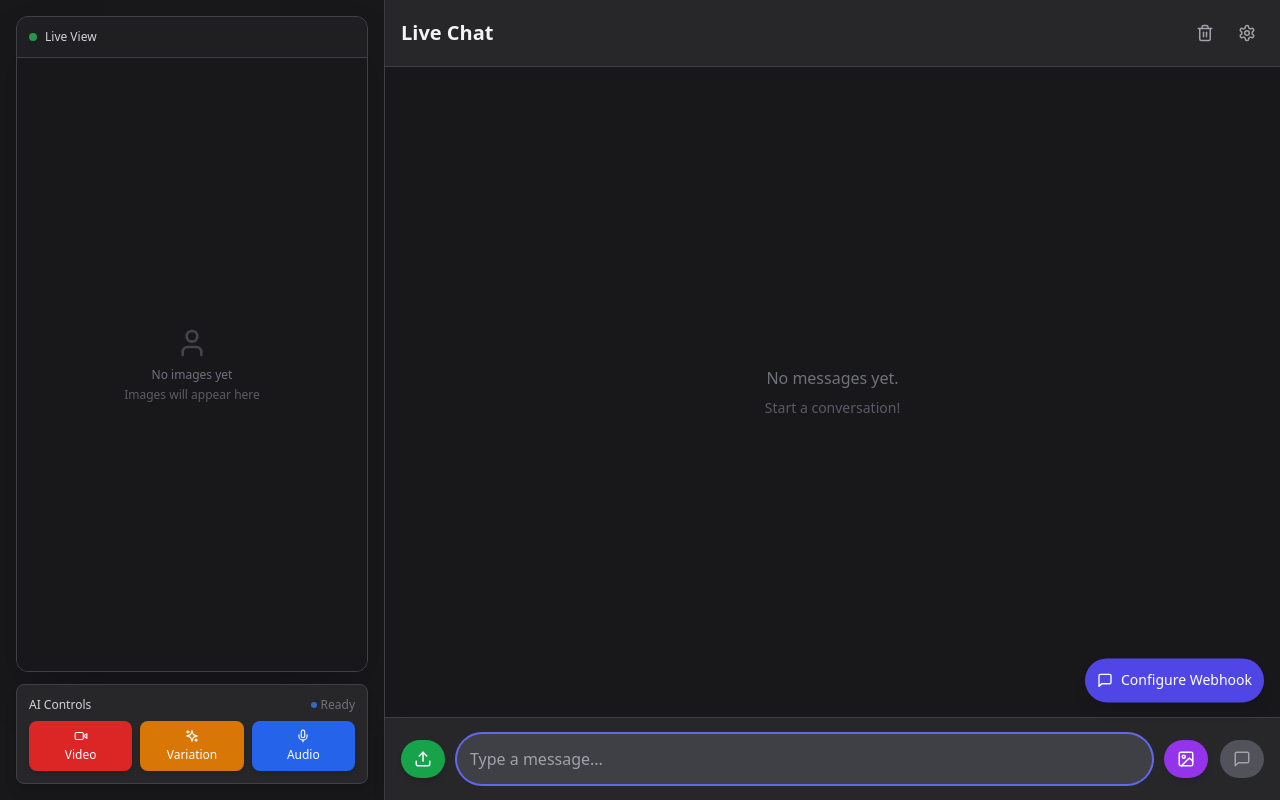
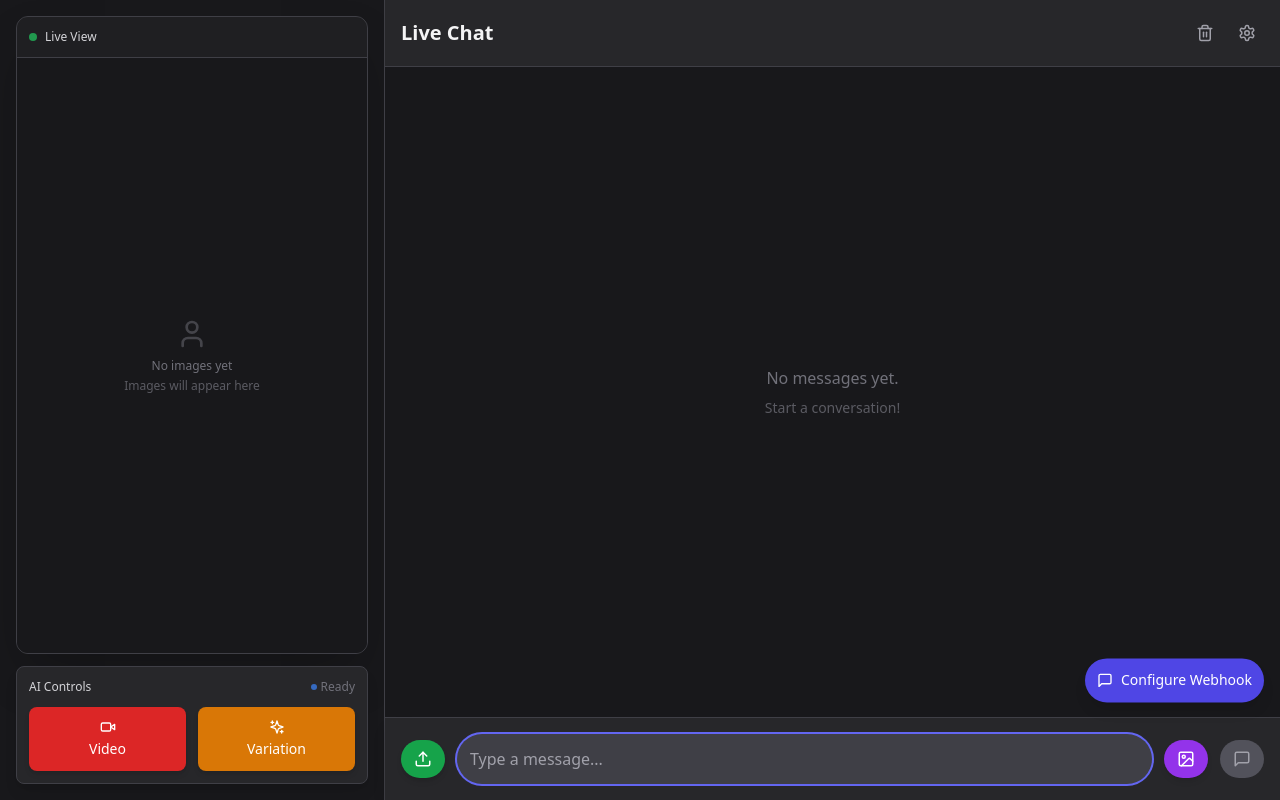
Before and after one commit to robertboulos/chatenhanced, a React (Vite) app: page / in a window 1280 px wide. Built offline with nearby package versions, Linux system fonts and the light colour scheme.

Commit message:
Fix Audio Implementation - Remove from Controls, Add to Messages

```diff
--- a/src/components/LiveView/LiveViewControls.tsx
+++ b/src/components/LiveView/LiveViewControls.tsx
@@ -2,7 +2,6 @@ import React, { useState } from 'react';
 import { motion } from 'framer-motion';
 import {
   Video,
-  Mic,
   Sparkles
 } from 'lucide-react';
 import toast from 'react-hot-toast';
@@ -58,21 +57,13 @@ const LiveViewControls: React.FC<LiveViewControlsProps> = ({
       message: 'Create a variation of this image',
       requestType: 'image' as const,
     },
-    {
-      id: 'audio',
-      icon: Mic,
-      label: 'Audio',
-      color: 'bg-blue-600 hover:bg-blue-700',
-      message: 'Generate audio description of this image',
-      requestType: 'text' as const,
-    },
   ];
 
-  const buttonBaseClasses = "p-2 rounded-lg transition-all duration-200 flex flex-col items-center justify-center space-y-1 min-h-[50px] shadow-md";
+  const buttonBaseClasses = "p-3 rounded-lg transition-all duration-200 flex flex-col items-center justify-center space-y-1 min-h-[60px] shadow-md";
 
   return (
     <div className="bg-zinc-800 rounded-lg border border-zinc-700 p-3 shadow-lg">
-      <div className="flex items-center justify-between mb-2">
+      <div className="flex items-center justify-between mb-3">
         <h3 className="text-xs font-medium text-zinc-300">AI Controls</h3>
         <div className="flex items-center space-x-1">
           <div className="w-1.5 h-1.5 bg-blue-500 rounded-full animate-pulse"></div>
@@ -80,7 +71,7 @@ const LiveViewControls: React.FC<LiveViewControlsProps> = ({
         </div>
       </div>
 
-      <div className="grid grid-cols-3 gap-2">
+      <div className="grid grid-cols-2 gap-3">
         {controlButtons.map((button) => {
           const Icon = button.icon;
           const isDisabled = disabled;
@@ -101,11 +92,11 @@ const LiveViewControls: React.FC<LiveViewControlsProps> = ({
               title={button.label}
             >
               {isProcessingThis ? (
-                <div className="w-3 h-3 border border-white border-t-transparent rounded-full animate-spin" />
+                <div className="w-4 h-4 border border-white border-t-transparent rounded-full animate-spin" />
               ) : (
-                <Icon size={14} />
+                <Icon size={16} />
               )}
-              <span className="text-xs font-medium">
+              <span className="text-sm font-medium">
                 {button.label}
               </span>
             </motion.button>
```
